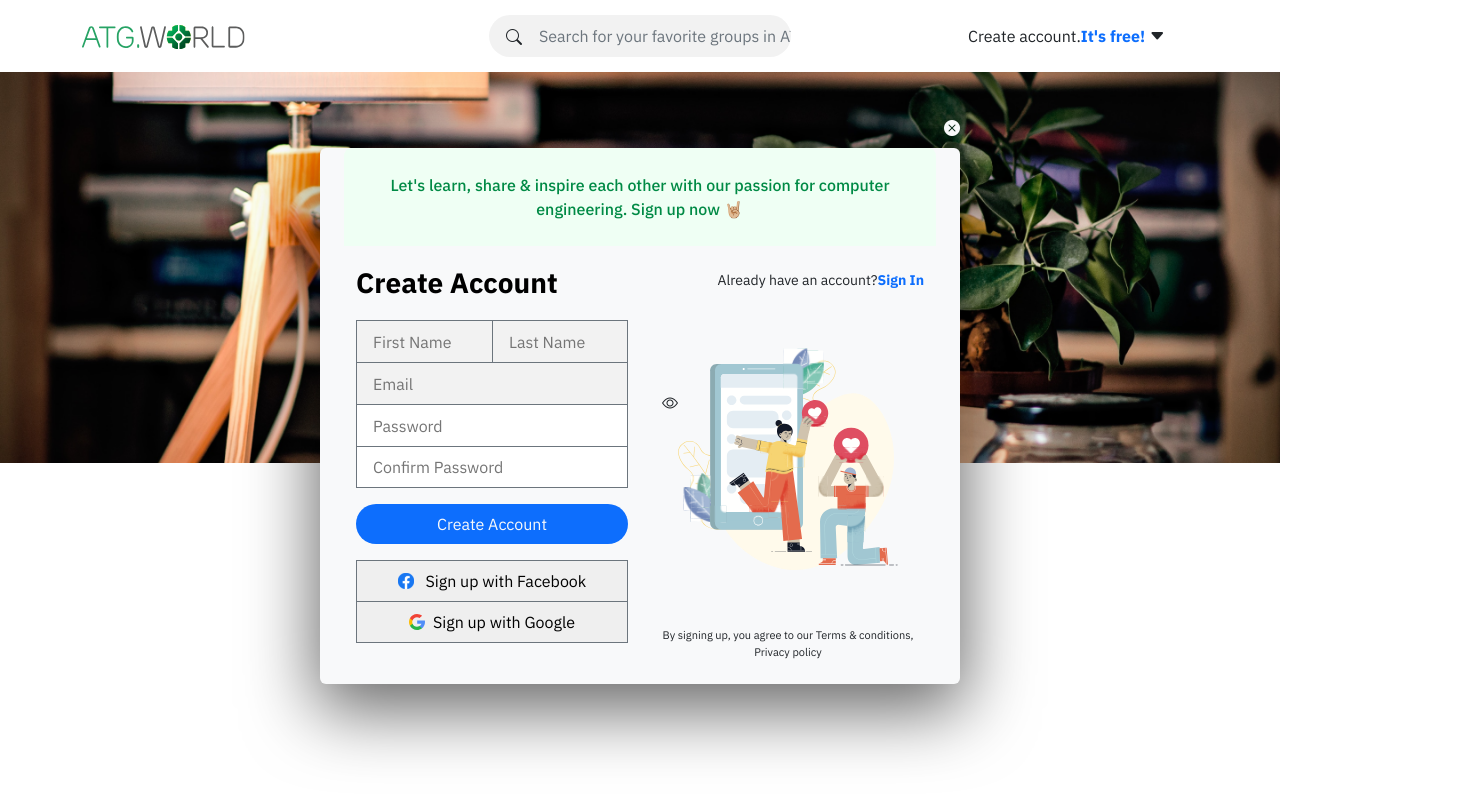
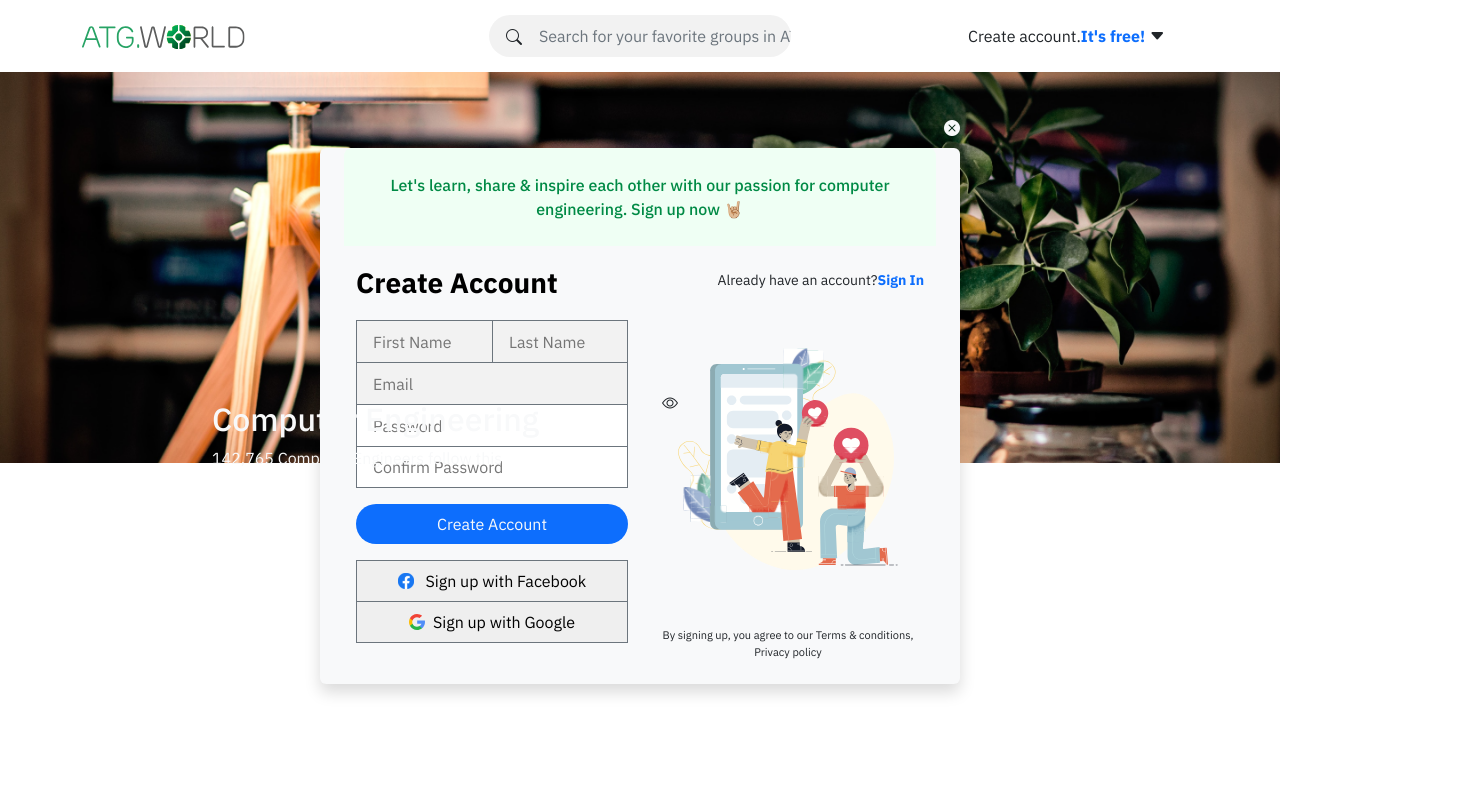
Before and after one commit to SHIVENDRA8004/ATG_Task_1, a React (Create React App) app: page / in a window 1280 px wide. Both pictures are taken after a click on the element "It's free!". Shown: the top 796 px of the page, 1480 px wide, since content can reach past the window. Built offline with nearby package versions, Linux system fonts and the light colour scheme.

Commit message:
creating Not loggin

```diff
--- a/src/components/Layouts/Login.js
+++ b/src/components/Layouts/Login.js
@@ -10,7 +10,7 @@ const Login = (props) => {
     localStorage.setItem("AtgUser", JSON.stringify({ fullname: email }));
   };
   return (
-    <div className="m-auto" style={{ width: "732px" }}>
+    <div className="m-auto ">
       <div className="d-flex justify-content-end mb-2">
         <i
           className="bi bi-x-circle-fill cursor-pointer text-light"
@@ -19,7 +19,7 @@ const Login = (props) => {
           }}
         ></i>
       </div>
-      <div className="bg-light rounded ps-4 pe-4 pb-2 blur">
+      <div className="bg-light rounded ps-4 pe-4  shadow">
         <div
           className="text-center "
           style={{ backgroundColor: "#EFFFF4", borderRadius: "8px 8px 0 0", padding: "25px 0" }}
@@ -81,7 +81,7 @@ const Login = (props) => {
                   </button>
                 </div>
                 <div className="row">
-                  <p className="text-center mt-3" style={{ fontSize: "12px", fontWeight: "500" }}>
+                  <p className="text-center mt-3 fw-bold" style={{ fontSize: "12px" }}>
                     Forgot Password?
                   </p>
                 </div>
--- a/src/components/Layouts/Register.js
+++ b/src/components/Layouts/Register.js
@@ -33,7 +33,7 @@ const Register = (props) => {
             }}
           ></i>
         </div>
-        <div className="bg-light rounded ps-4 pe-4 pb-2 blur">
+        <div className="bg-light rounded ps-4 pe-4 pb-2 shadow">
           <div
             className="text-center "
             style={{ backgroundColor: "#EFFFF4", borderRadius: "8px 8px 0 0", padding: "25px 0" }}
--- a/src/components/Pages/NotLogin.js
+++ b/src/components/Pages/NotLogin.js
@@ -8,6 +8,10 @@ const NotLogin = () => {
       </div>
       <div className="row">
         <img src={bgImage} alt="BackgroundImage" className="col-12 p-0" />
+        <div className="text-light position-absolute top-50  start-25" style={{ left: "200px" }}>
+          <h2>Computer Engineering</h2>
+          <p>142,765 Computer Engineers follow this</p>
+        </div>
       </div>
     </div>
   );
--- a/src/index.css
+++ b/src/index.css
@@ -39,6 +39,6 @@ input[type="password"]:focus {
 input[type="password"] {
   height: 42px;
 }
-.blur {
-  box-shadow: rgba(0, 0, 0, 0.6) 0px 22px 70px 4px;
+.shadow {
+  box-shadow: rgba(0, 0, 0, 0.6) 0px 0px 0px 600px;
 }
```
